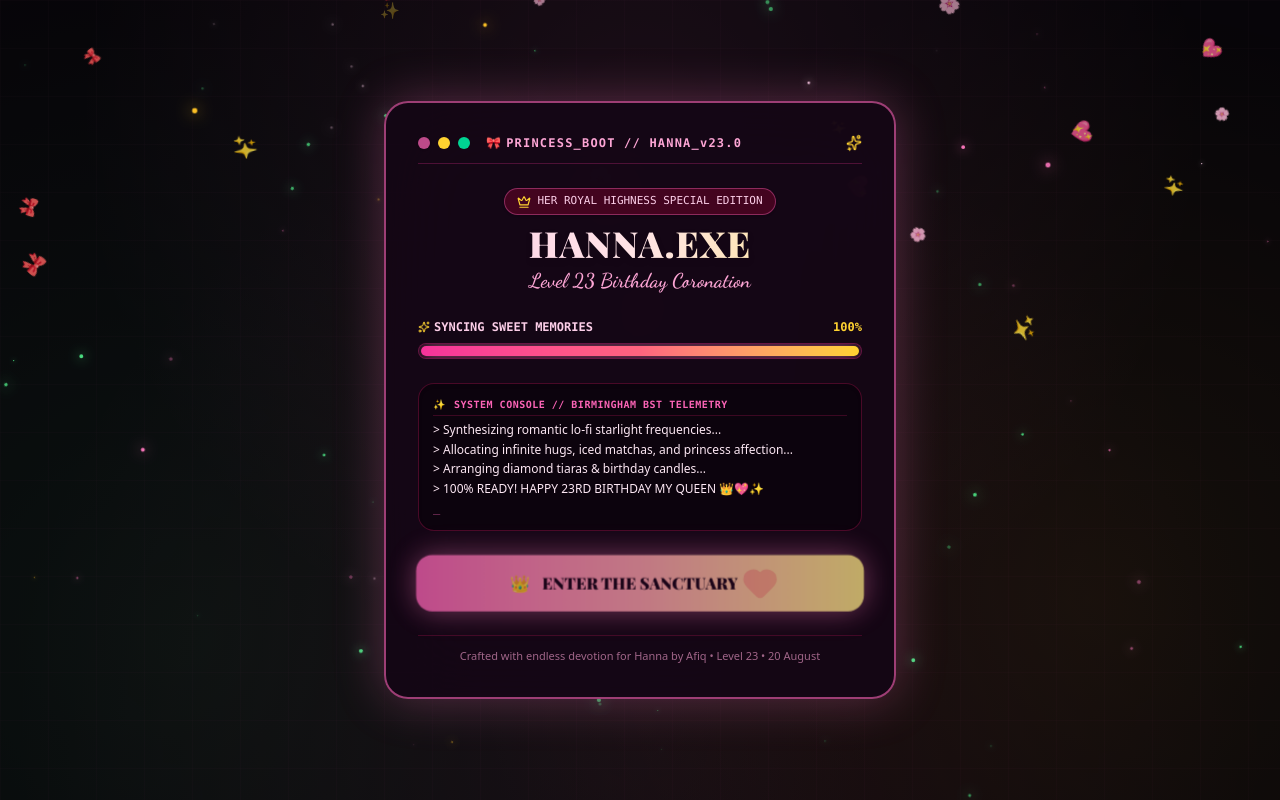
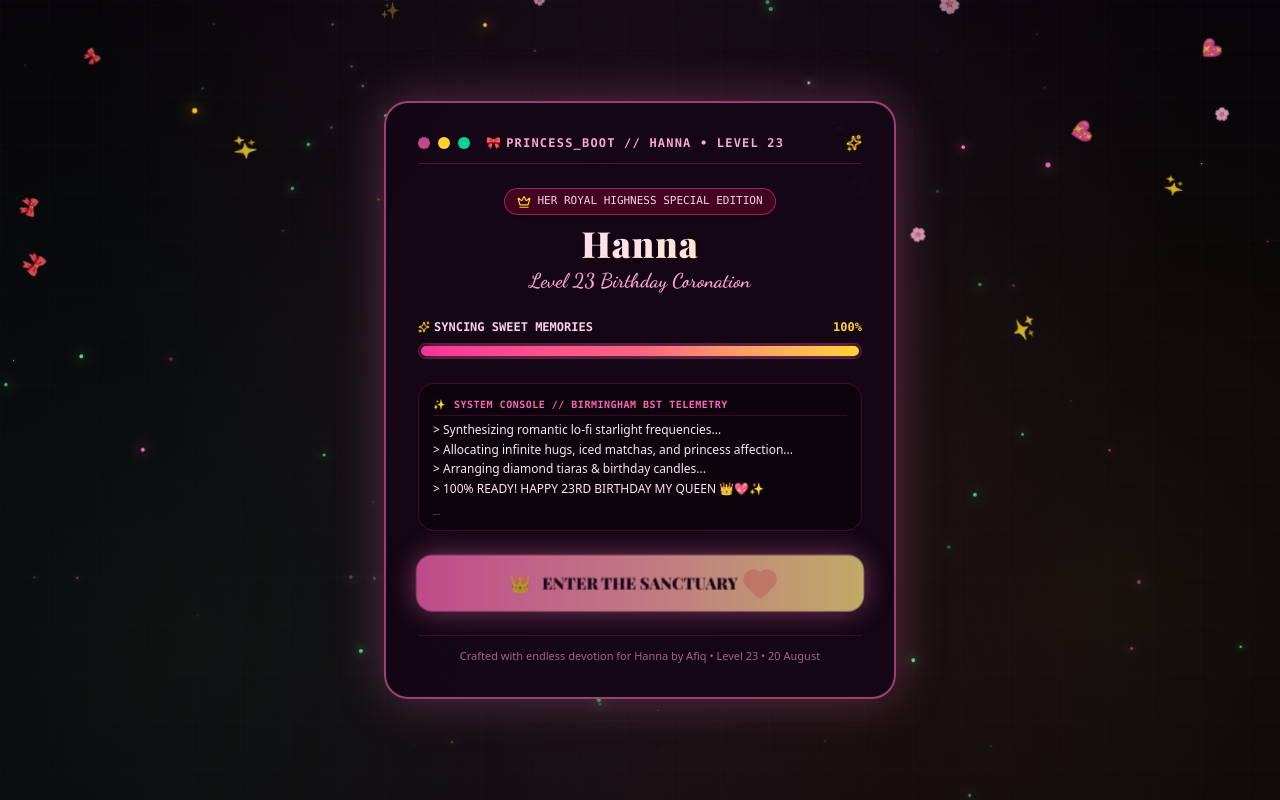
Before and after one commit to gatoluvchoco/HannaBirthday, a React (Vite) app: page / in a window 1280 px wide. Built offline with nearby package versions, Linux system fonts and the light colour scheme; a web font is replaced by a local one.

Commit message:
refactor: update branding and loading screen UI
Rename project to "Hanna" for a more personal touch, adjust boot sequence messaging, and expose progress reset functionality to the loading screen.

```diff
--- a/index.html
+++ b/index.html
@@ -6,8 +6,8 @@
     <meta name="theme-color" content="#0d020e" />
     <meta name="apple-mobile-web-app-capable" content="yes" />
     <meta name="apple-mobile-web-app-status-bar-style" content="black-translucent" />
-    <meta name="apple-mobile-web-app-title" content="HANNA.EXE" />
-    <title>HANNA.EXE | Level 23 Birthday Adventure</title>
+    <meta name="apple-mobile-web-app-title" content="Hanna" />
+    <title>Hanna | Level 23 Birthday Adventure</title>
     <meta name="description" content="A cyber-romantic retro arcade and virtual sanctuary birthday experience crafted for Hanna with love." />
     <!-- Google Fonts -->
     <link rel="preconnect" href="https://fonts.googleapis.com">
--- a/src/App.tsx
+++ b/src/App.tsx
@@ -309,6 +309,7 @@ export default function App() {
       {activeSection === 'loading' ? (
         <LoadingScreen
           onStart={() => navigateTo('main-menu')}
+          onResetProgress={handleResetProgress}
           girlfriendName={config.girlfriendName}
           level={config.level}
           savedXP={progress.xp}
--- a/src/components/LoadingScreen.tsx
+++ b/src/components/LoadingScreen.tsx
@@ -5,6 +5,7 @@ import { Heart, Sparkles, Crown, Play, Gift } from 'lucide-react';
 
 interface LoadingScreenProps {
   onStart: () => void;
+  onResetProgress?: () => void;
   girlfriendName: string;
   level: number;
   savedXP?: number;
@@ -13,6 +14,7 @@ interface LoadingScreenProps {
 
 export const LoadingScreen: React.FC<LoadingScreenProps> = ({
   onStart,
+  onResetProgress,
   girlfriendName,
   level,
   savedXP = 0,
@@ -26,7 +28,7 @@ export const LoadingScreen: React.FC<LoadingScreenProps> = ({
   const ordinal = level === 23 ? '23RD' : level === 21 ? '21ST' : level === 22 ? '22ND' : `${level}TH`;
 
   const statusMessages = [
-    `Initializing ${girlfriendName.toUpperCase()}.EXE royal chamber...`,
+    `Initializing ${girlfriendName}'s royal chamber...`,
     savedXP > 0
       ? `Restoring saved player progress (${savedXP} / ${targetXP} XP)...`
       : "Gathering starlight, pink peonies, and sweet memories...",
@@ -89,7 +91,7 @@ export const LoadingScreen: React.FC<LoadingScreenProps> = ({
             <div className="w-3 h-3 rounded-full bg-emerald-400" />
             <span className="font-mono text-xs text-pink-300 ml-2 tracking-widest font-semibold flex items-center gap-1">
               <span>🎀</span>
-              <span>PRINCESS_BOOT // {girlfriendName.toUpperCase()}_v{level}.0</span>
+              <span>PRINCESS_BOOT // {girlfriendName.toUpperCase()} &bull; LEVEL {level}</span>
             </span>
           </div>
           <Sparkles className="w-4 h-4 text-amber-300 animate-spin" />
@@ -105,7 +107,7 @@ export const LoadingScreen: React.FC<LoadingScreenProps> = ({
           <motion.h1
             className="font-serif-fancy text-3xl sm:text-4xl font-black tracking-wide text-transparent bg-clip-text bg-gradient-to-r from-pink-200 via-rose-100 to-amber-200 drop-shadow-md mb-1"
           >
-            {girlfriendName.toUpperCase()}.EXE
+            {girlfriendName}
           </motion.h1>
           <div className="font-script text-xl text-pink-300">
             Level {level} Birthday Coronation
@@ -144,12 +146,27 @@ export const LoadingScreen: React.FC<LoadingScreenProps> = ({
           <div className="animate-pulse text-pink-400 text-xs mt-0.5">_</div>
         </div>
 
-        {/* Start Button */}
+        {/* Start Button & Saved Progress Handling */}
         <div className="mt-6 flex flex-col items-center gap-3">
           {savedXP > 0 && (
-            <div className="text-[11px] font-mono text-amber-300 bg-amber-950/70 border border-amber-400/40 px-3 py-1 rounded-full flex items-center gap-1.5 shadow-sm">
-              <Sparkles className="w-3 h-3 text-amber-300" />
-              <span>SAVED PROGRESS DETECTED: {savedXP} / {targetXP} XP</span>
+            <div className="flex flex-wrap items-center justify-center gap-2">
+              <div className="text-[11px] font-mono text-amber-300 bg-amber-950/70 border border-amber-400/40 px-3 py-1 rounded-full flex items-center gap-1.5 shadow-sm">
+                <Sparkles className="w-3 h-3 text-amber-300" />
+                <span>SAVED PROGRESS DETECTED: {savedXP} / {targetXP} XP</span>
+              </div>
+              {onResetProgress && (
+                <button
+                  type="button"
+                  onClick={() => {
+                    sound.playClick();
+                    onResetProgress();
+                  }}
+                  className="text-[11px] font-mono text-pink-300 hover:text-white bg-pink-950/80 border border-pink-500/40 px-2.5 py-1 rounded-full hover:bg-pink-900 transition-colors cursor-pointer"
+                  title="Reset to 0 XP and start fresh"
+                >
+                  ↺ Start at 0 XP
+                </button>
+              )}
             </div>
           )}
 
```
